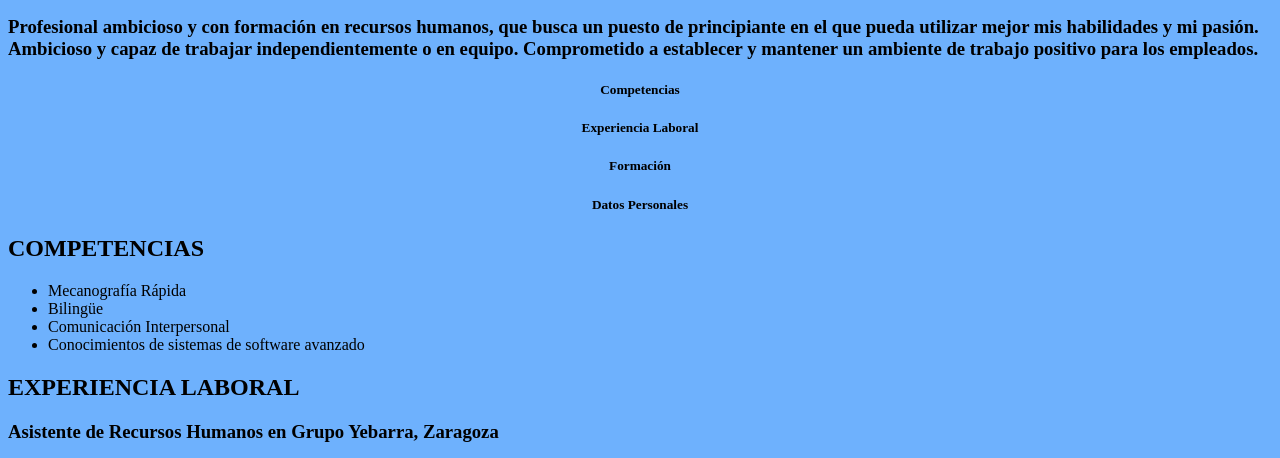
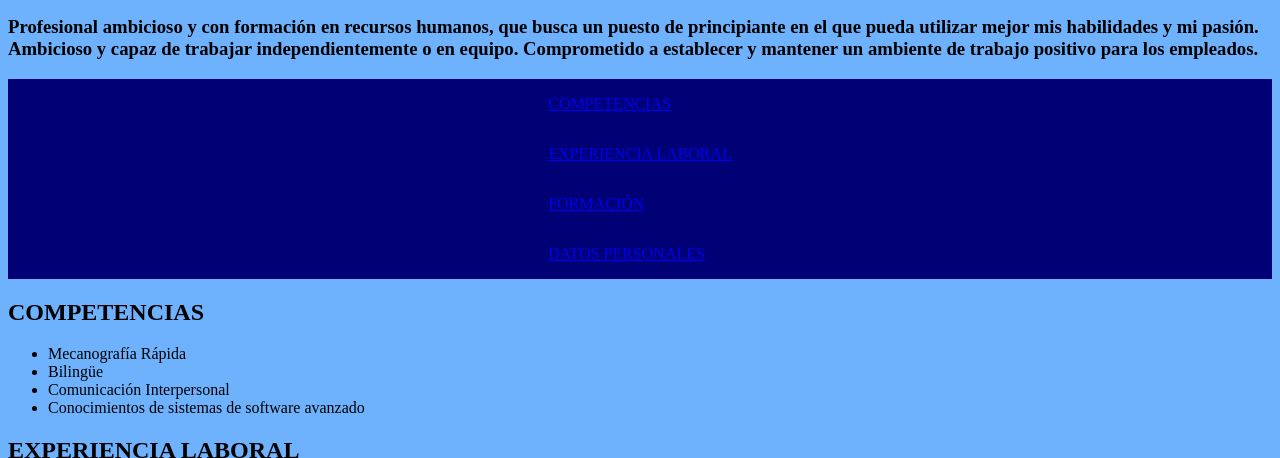
Before and after one commit to estefania-cuello/ProyectoFinal, a plain HTML site: page index.html in a window 1280 px wide. Shown: the part 436-894 px from the top of the page. Drawn offline with Linux system fonts and the light colour scheme.

Commit message:
Incluir los ancla en el nav

```diff
--- a/index.html
+++ b/index.html
@@ -32,20 +32,17 @@
             Profesional ambicioso y con formación en recursos humanos, que busca un puesto de principiante en el que pueda utilizar mejor mis habilidades y mi pasión. Ambicioso y capaz de trabajar independientemente o en equipo. Comprometido a establecer y mantener un ambiente de trabajo positivo para los empleados.
         </h3>
 
-        <h5>
-            Competencias
-        </h5>
-        <h5>
-            Experiencia Laboral
-        </h5>
-        <h5>
-            Formación
-        </h5>
-        <h5>
-            Datos Personales
-        </h5>
 
-    <h2>
+        <nav>
+            <p><a href="#competencias"> COMPETENCIAS</a></p>
+            <p><a href="#exp-laboral"> EXPERIENCIA LABORAL</a></p>
+            <p><a href="#formacion"> FORMACIÓN</a></p>
+            <p><a href="#personales"> DATOS PERSONALES</a></p>
+        </nav>
+
+
+
+    <h2 id="competencias">
         COMPETENCIAS
     </h2>
     <ul>
@@ -63,7 +60,8 @@
         </li>
     </ul>
 
-     <h2>
+
+     <h2 id="exp-laboral">
         EXPERIENCIA LABORAL
      </h2>
 
@@ -115,7 +113,9 @@
 
      </ul>
 
-     <h2>
+
+
+     <h2 id="formacion">
         FORMACIÓN
      </h2>
 
@@ -130,6 +130,10 @@
 
 <footer>
 
+
+    <h3 id="personales">
+        DATOS PERSONALES
+    </h3>
     <h6>
         Celular
     </h6>
--- a/style.css
+++ b/style.css
@@ -9,3 +9,9 @@ h5
 {
     text-align: center;
 }
+nav{
+    display: grid;
+    justify-content: center;
+    background-color:rgb(2, 0, 117);
+
+}
```
